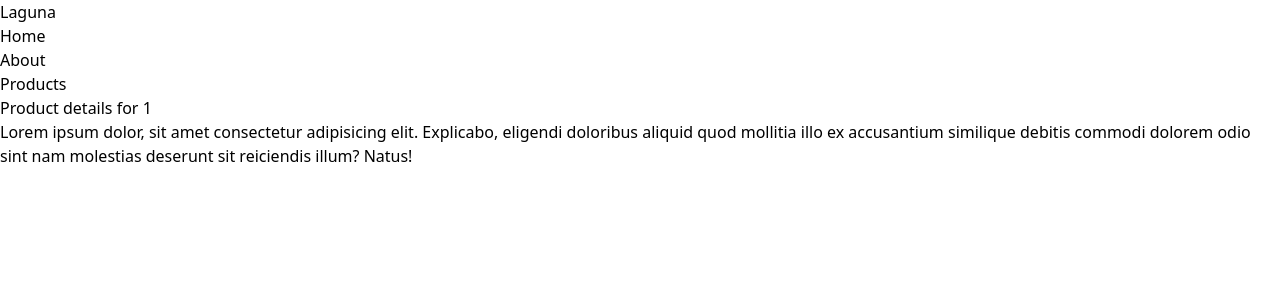
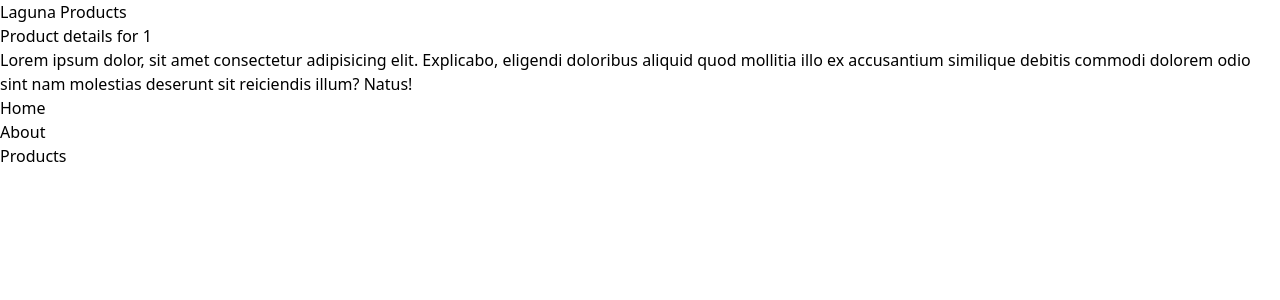
Before and after one commit to catheali/laguna-ecommerce, a Nuxt app: page /products/1 in a window 1280 px wide. Shown: the top 300 px of the page. Built offline with nearby package versions, Linux system fonts and the light colour scheme.

Commit message:
chore: add layout to product page id

```diff
--- a/pages/products/[id].vue
+++ b/pages/products/[id].vue
@@ -7,6 +7,10 @@
 
 <script setup>
 
+definePageMeta({
+	layout:'products'
+})
+
 const { id } = useRoute().params
 
 </script>
```
